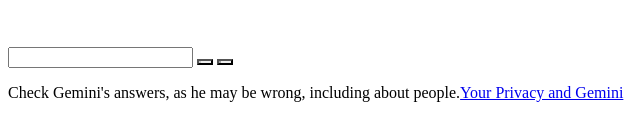
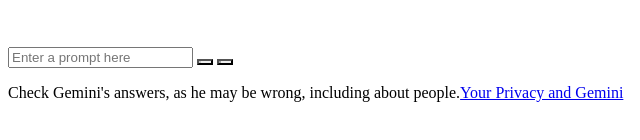
Before and after one commit to ibrahimghellab/Gemini, a website: page index.html in a window 1280 px wide. Shown: the part 352-492 px from the top of the page, 0-640 px from the left. Drawn offline with Linux system fonts and the light colour scheme.

Commit message:
renaming of the input

```diff
--- a/index.html
+++ b/index.html
@@ -31,7 +31,7 @@
     <p id="response"></p>
 
     <div>
-        <input type="text">
+        <input type="user" id="userInput" placeholder="Enter a prompt here">
         <button id="a" style='background-image: url("images/3313896.png"); background-repeat: no-repeat ;background-size: contain;'></button>
         <button style='background-image: url("images/561125.png"); background-repeat: no-repeat ;background-size: contain;'></button>
 
```
